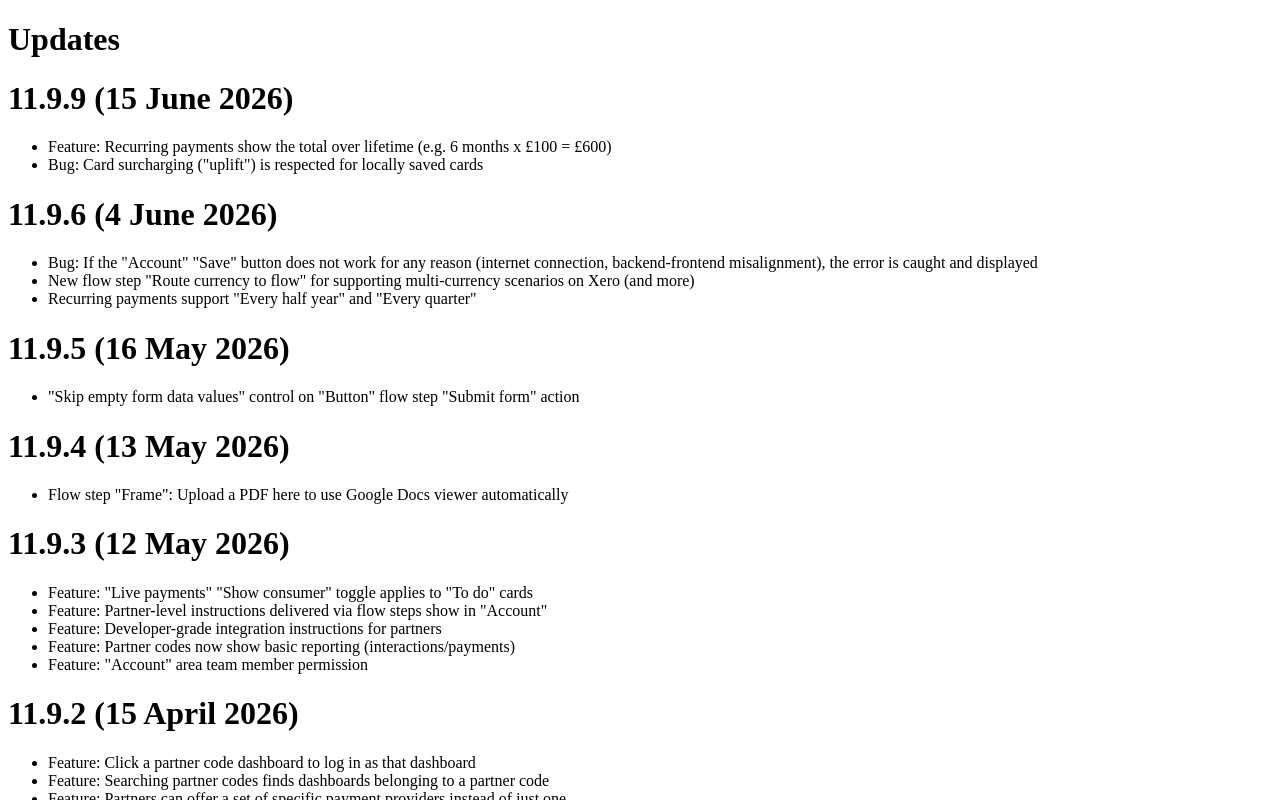
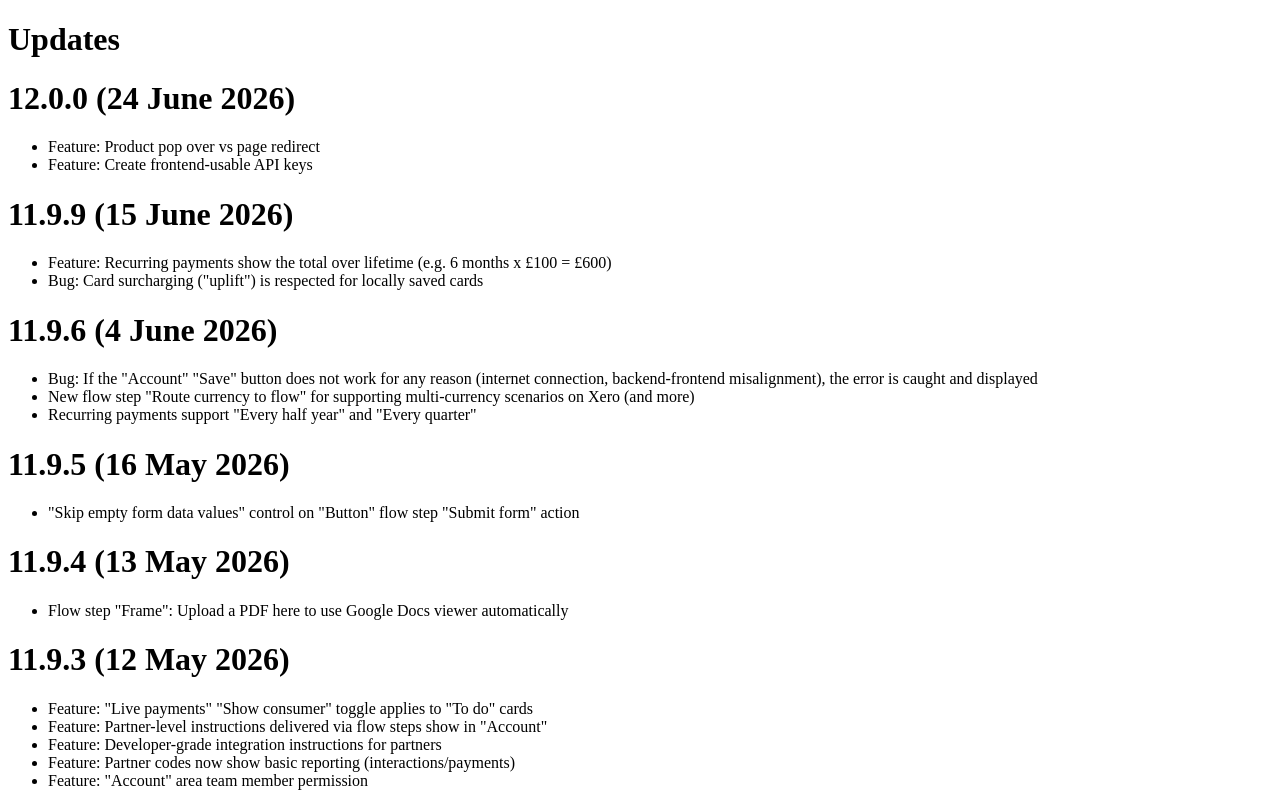
Before and after one commit to Stickyto/sticky-docs, a Next.js app in the folder src/: page /updates in a window 1280 px wide. Shown: the top 800 px of the page. Built offline with nearby package versions, Linux system fonts and the light colour scheme.

Commit message:
`12.0.0`

```diff
--- a/src/pages/updates.mdx
+++ b/src/pages/updates.mdx
@@ -1,4 +1,8 @@
 # Updates
+
+# 12.0.0 (24 June 2026)
+ - Feature: Product pop over vs page redirect
+ - Feature: Create frontend-usable API keys
 
 # 11.9.9 (15 June 2026)
  - Feature: Recurring payments show the total over lifetime (e.g. 6 months x £100 = £600)
```
